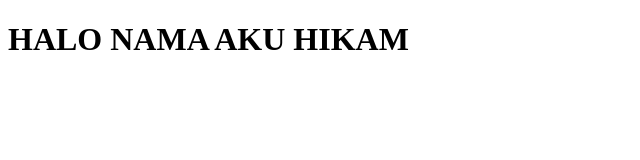
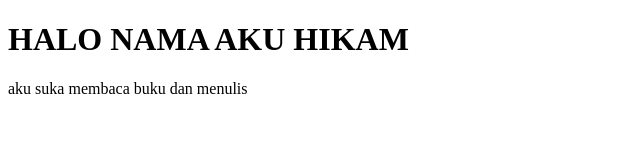
Before and after one commit to Hikam-Baidawih/test-repo, a plain HTML site: page index.html in a window 1280 px wide. Shown: the whole page, without its empty margins (0-640 px from the left). Drawn offline with Linux system fonts and the light colour scheme.

Commit message:
menambah deskripsi

```diff
--- a/index.html
+++ b/index.html
@@ -9,5 +9,8 @@
     <h1>
         HALO NAMA AKU HIKAM
     </h1>
+    <p>
+        aku suka membaca buku dan menulis
+    </p>
 </body>
 </html>
```
